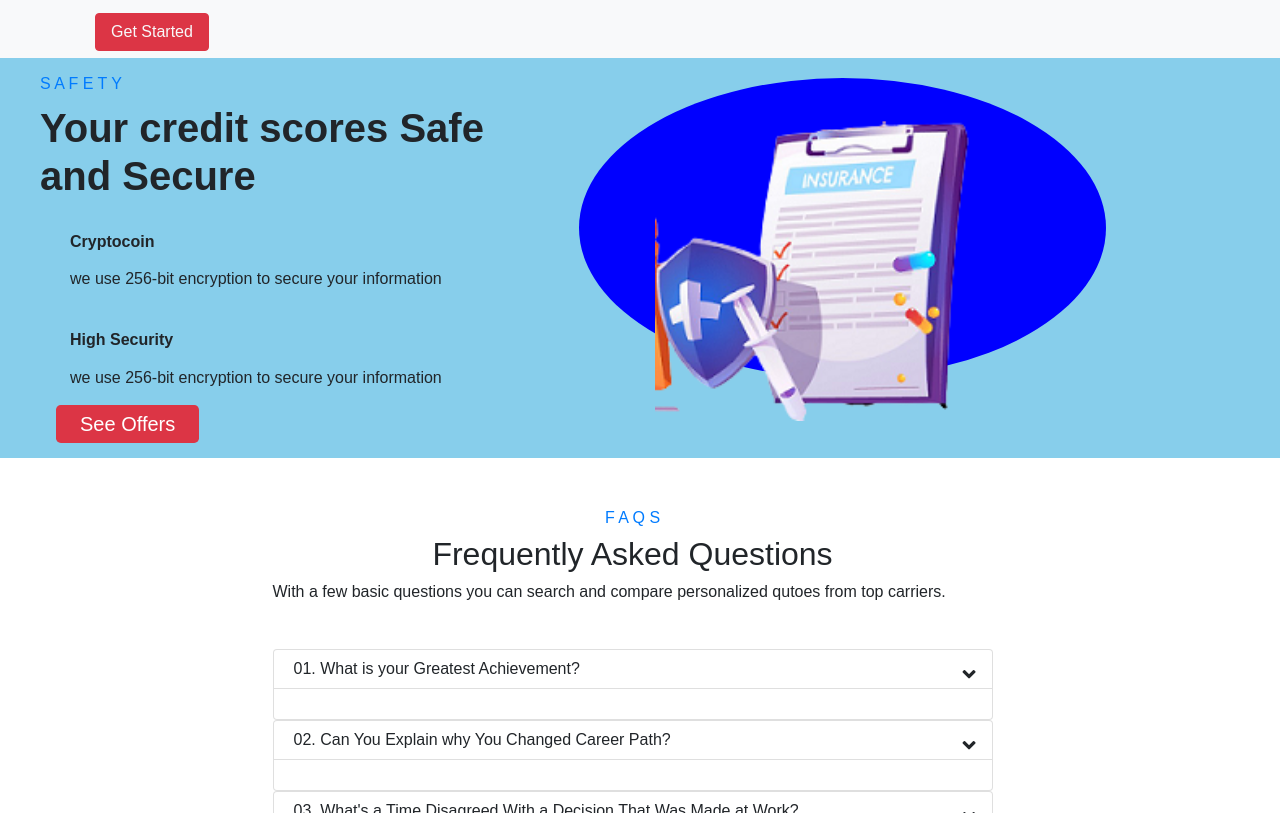
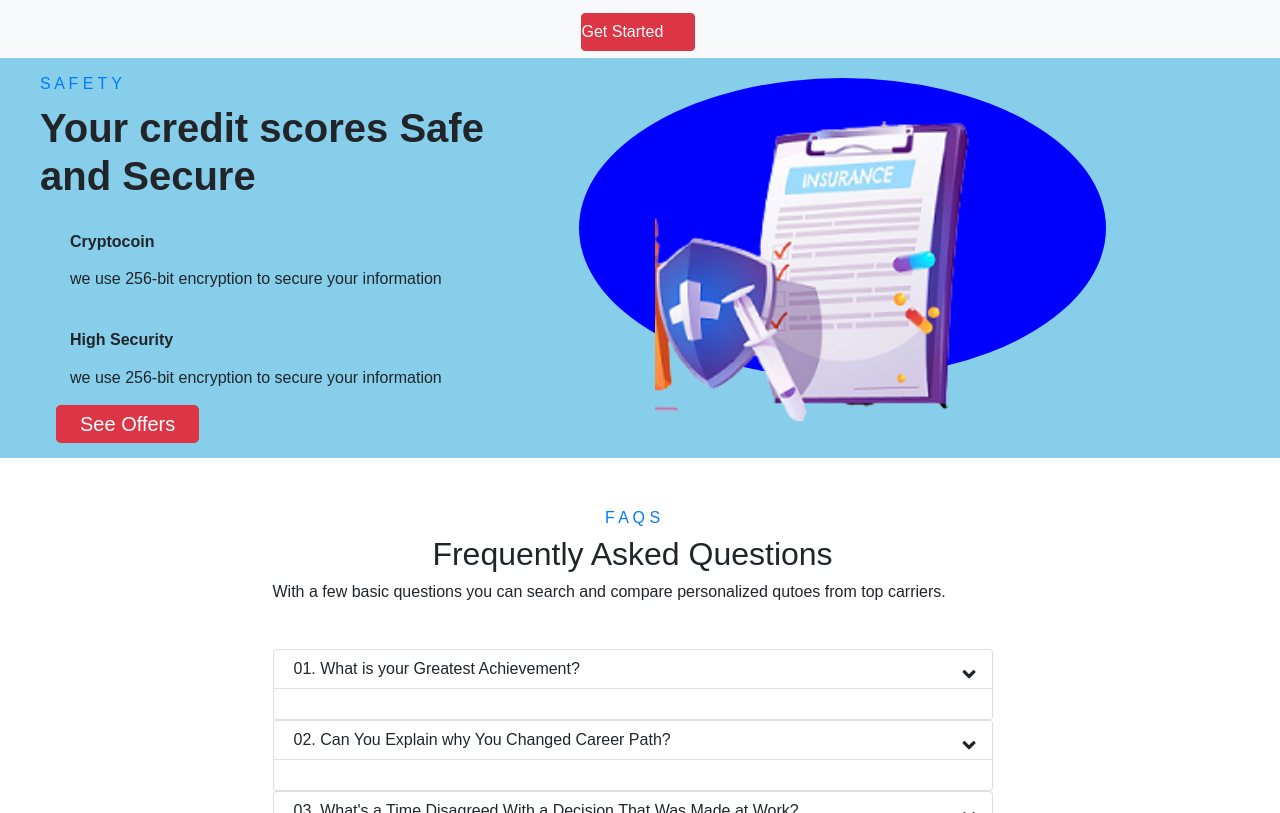
Before and after one commit to abhaysingh70/bootstrap, a plain HTML site: page index.html in a window 1280 px wide. Shown: the part 2787-3600 px from the top of the page. Drawn offline with nearby package versions, Linux system fonts and the light colour scheme.

Commit message:
Update index.html

```diff
--- a/index.html
+++ b/index.html
@@ -316,9 +316,9 @@
               </div>
             </div>
 
-              <div class="col-lg-12  justify-content-center align-items-center">
+              <div class="col-lg-12  justify-content-center text-center">
 
-                <a href="#" class="btn btn-danger text-light text-center gts">Get Started</a>
+                <a href="#" class="btn btn-danger text-light  gts">Get Started</a>
 
             </div>
 
```
